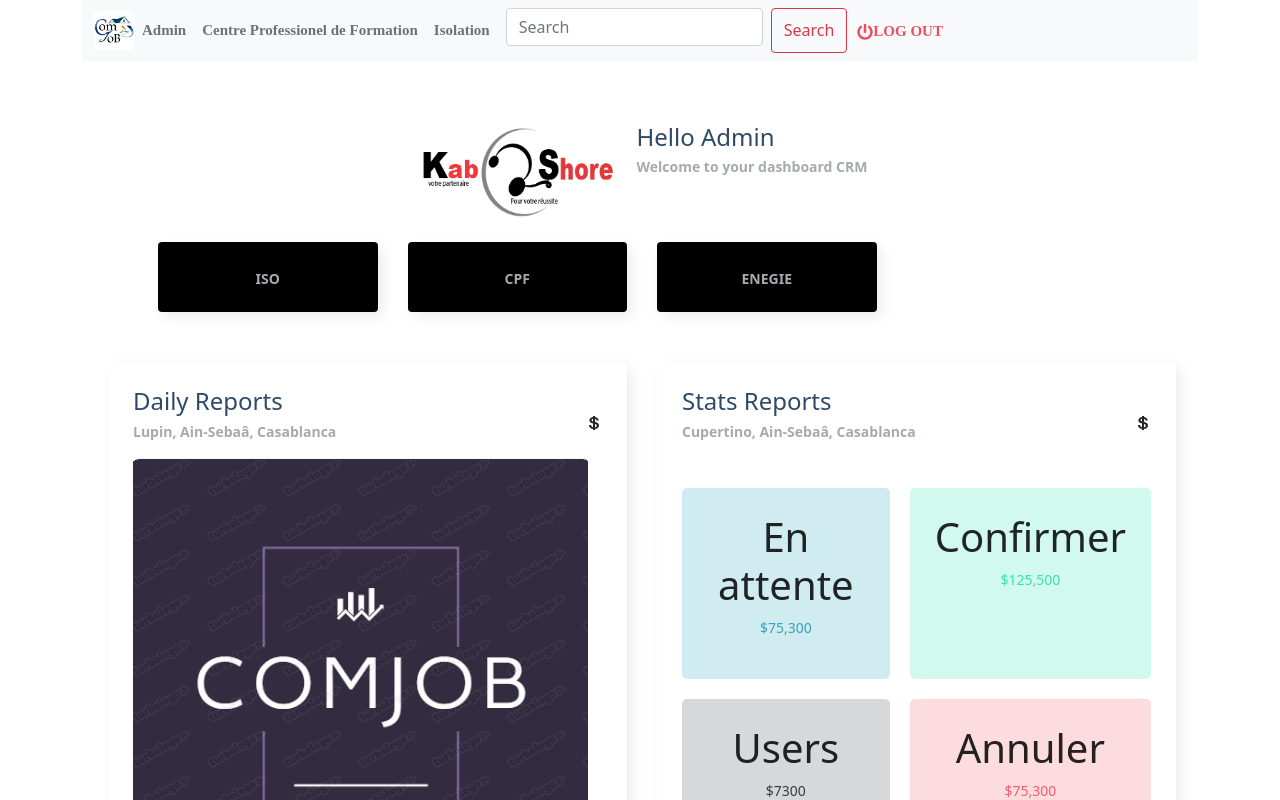
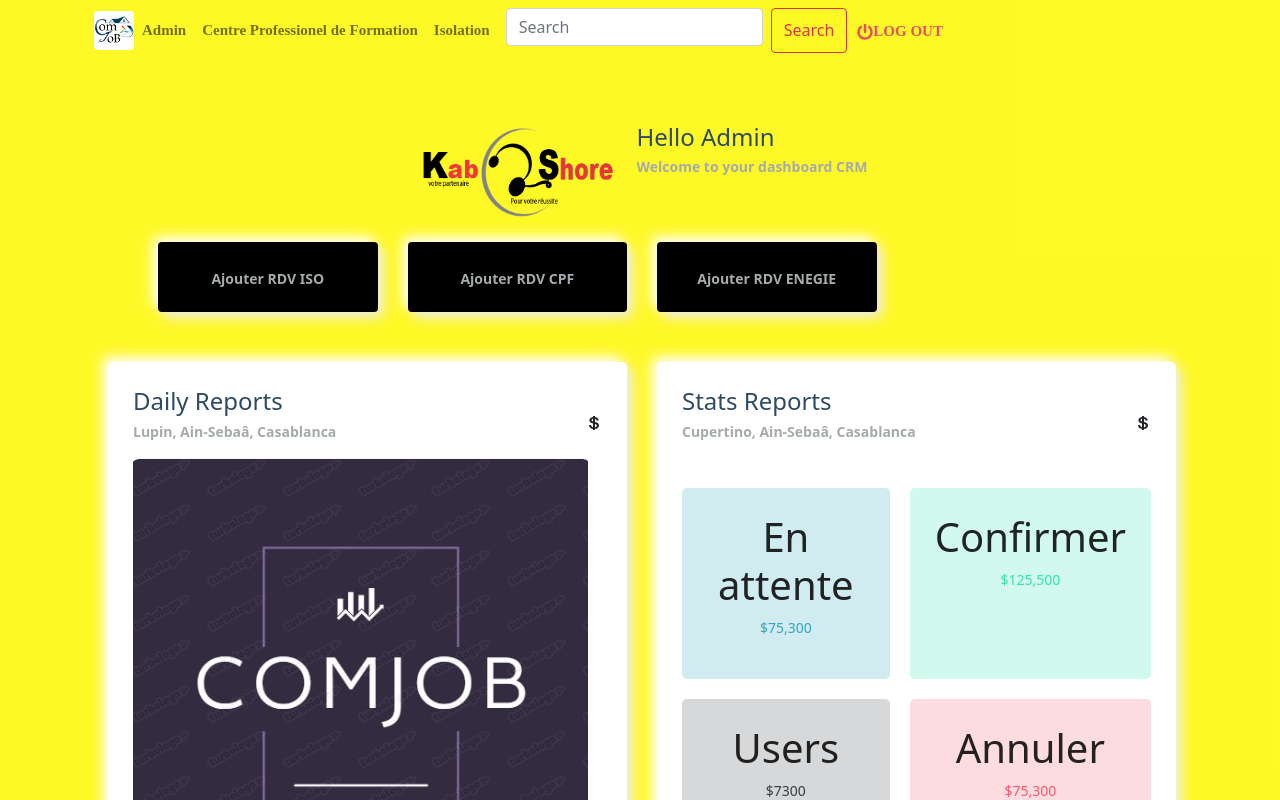
Before and after one commit to ArsenLup1/appcrm, a Next.js app: page /test in a window 1280 px wide. Shown: the top 800 px of the page. Built offline with nearby package versions, Linux system fonts and the light colour scheme.

Commit message:
bg-body-yellow

```diff
--- a/components/Atomes/navbar/index.js
+++ b/components/Atomes/navbar/index.js
@@ -15,7 +15,7 @@ const Navb = () => {
     return (
             <NavbarStc>
 
-                <Navbar bg="light" expand="lg" className="w-100">
+                <Navbar expand="lg" className="w-100">
                     <div>
                         <img src="/img/Logo_CRM.png" className="rounded thumbnail" alt="logo" width="40px" />
                     </div>
--- a/components/Atomes/navbar/navbar.stc.js
+++ b/components/Atomes/navbar/navbar.stc.js
@@ -3,7 +3,7 @@ import { Container, Row } from 'reactstrap';
 import 'bootstrap/dist/css/bootstrap.min.css';
 
 const NavbarStc=Styled(Row)`
-    background: #F0F0F0;
+    background: transparent;
     width: auto;
     overflow: hidden;
     padding: 0;
--- a/components/Molecules/SectionDash/index.js
+++ b/components/Molecules/SectionDash/index.js
@@ -30,21 +30,21 @@ const SectionDash = () => {
                     <div className="card">
                         <AiOutlineUser className="text-lightblue ikons"/>
                         <div className="card__inner">
-                            <p className="text-primari-p">ISO</p>
+                            <p className="text-primari-p">Ajouter RDV ISO</p>
                         </div>
                     </div>
 
                     <div className="card">
                         <GoCalendar className="text-red ikons"/>
                         <div className="card__inner">
-                            <p className="text-primari-p">CPF</p>
+                            <p className="text-primari-p">Ajouter RDV CPF</p>
                         </div>
                     </div>
 
                     <div className="card">
                         <AiOutlineUser className="text-black ikons"/>
                         <div className="card__inner">
-                            <p className="text-primari-p">ENEGIE</p>
+                            <p className="text-primari-p">Ajouter RDV ENEGIE</p>
                         </div>
                     </div>
 
--- a/styles/globals.css
+++ b/styles/globals.css
@@ -4,6 +4,7 @@ body {
   margin: 0;
   font-family: -apple-system, BlinkMacSystemFont, Segoe UI, Roboto, Oxygen,
     Ubuntu, Cantarell, Fira Sans, Droid Sans, Helvetica Neue, sans-serif;
+  background-color: #fff80fad !important;
 
     @media screen and (min-width: 390px) and (max-width: 990px){
       width: fit-content;
```
